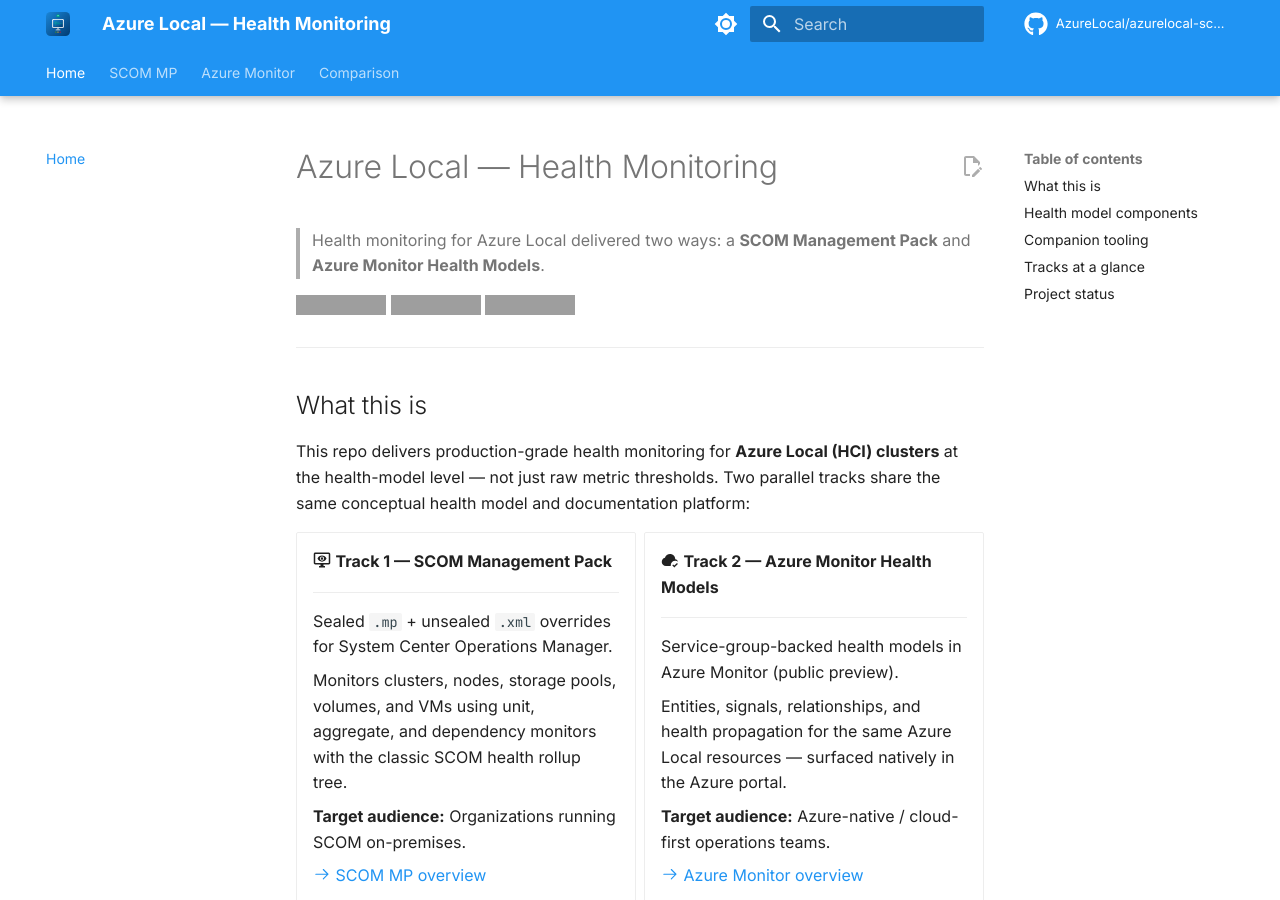
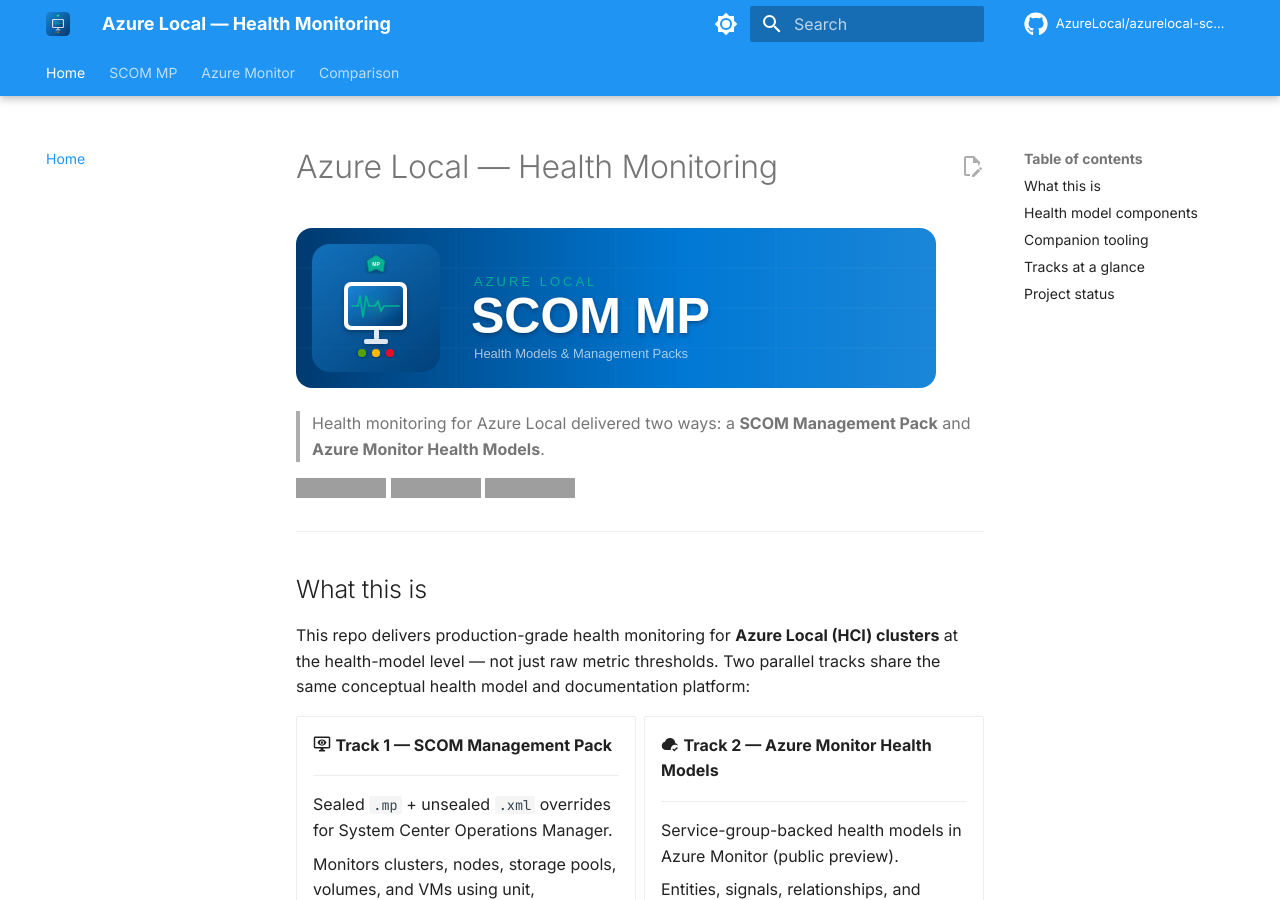
Before and after one commit to AzureLocal/azurelocal-scom-mp, an MkDocs documentation site: the page built from docs/index.md, in a window 1280 px wide and 900 px high. Built offline with MkDocs 1.6.1 and Material for MkDocs 9.7.7, drawn with Linux system fonts in a browser that asks for light colours; comment, search, counter and statistics services are not loaded; grey boxes are pictures that could not be loaded.

Commit message:
docs: add banner image to index page

```diff
--- a/docs/index.md
+++ b/docs/index.md
@@ -4,6 +4,8 @@ description: SCOM Management Pack and Azure Monitor Health Models for Azure Loca
 ---
 
 # Azure Local — Health Monitoring
+
+![Azure Local — SCOM MP & Health Models](assets/images/azurelocal-scom-mp-banner.svg)
 
 > Health monitoring for Azure Local delivered two ways: a **SCOM Management Pack** and **Azure Monitor Health Models**.
 
```
